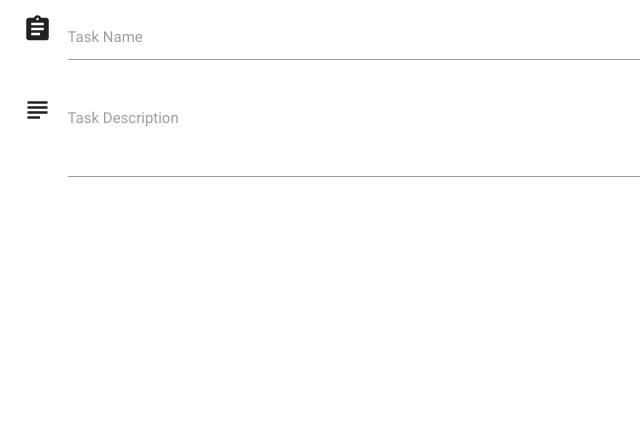
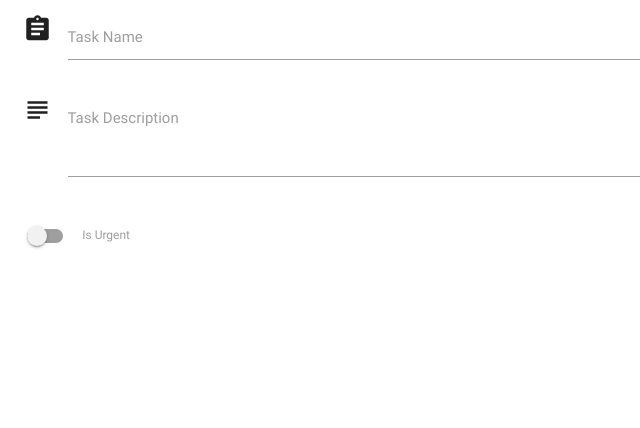
Before and after one commit to SeanLewisIRE/task_manager, a Flask app: page /add_task in a window 1280 px wide. Shown: the part 89-517 px from the top of the page, without its empty margins (0-640 px from the left). Run offline with Flask 2, Linux system fonts and the light colour scheme; some libraries are stand-ins or nearby versions.

Commit message:
added missing requirements

```diff
--- a/requirements.txt
+++ b/requirements.txt
@@ -1,4 +1,7 @@
 click==7.1.1
+dnspython==1.16.0
 Flask==1.1.2
+Flask-PyMongo==2.3.0
 itsdangerous==1.1.0
+pymongo==3.10.1
 Werkzeug==1.0.1
--- a/templates/addTask.html
+++ b/templates/addTask.html
@@ -16,6 +16,15 @@
             <label for="icon_telephone">Task Description</label>
         </div>
         </div>
+        <div class="row">
+            <div class="switch">
+                <label>
+                <input id="is_urgent" name="is_urgent" type="checkbox">
+                <span class="lever"></span>
+                Is Urgent
+                </label>
+            </div>
+        </div>
     </form>
 </div>
 
```
